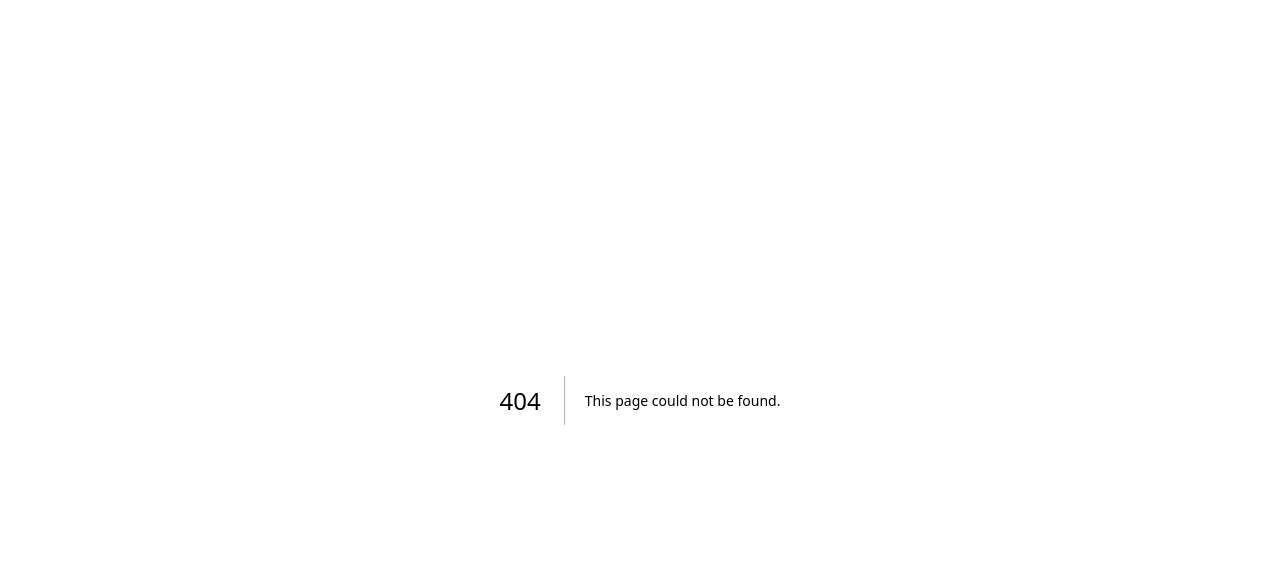
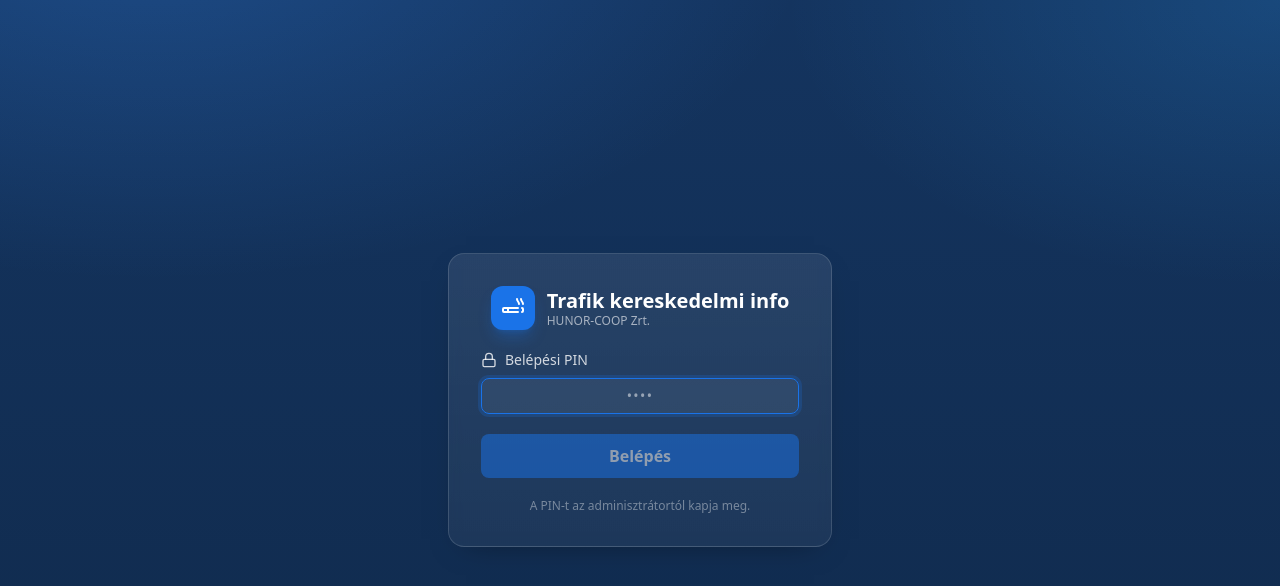
Before and after one commit to vitechcompkft-bot/hunor-trafik-kerinfo, a Next.js app: page /login in a window 1280 px wide. Before the commit this address had no page. Shown: the top 586 px of the page. Built offline with nearby package versions, Linux system fonts and the light colour scheme.

Commit message:
PIN-védett teljes oldal (middleware + /login + cookie) + kilépés-gomb — v1.3.0

```diff
--- /dev/null
+++ b/app/api/auth/route.ts
@@ -0,0 +1,30 @@
+import { NextResponse, type NextRequest } from "next/server";
+
+export const runtime = "nodejs";
+export const dynamic = "force-dynamic";
+
+// POST /api/auth — belépés PIN-nel
+export async function POST(req: NextRequest) {
+  const { pin, from } = await req.json().catch(() => ({ pin: "", from: "/" }));
+  const sitePin = process.env.SITE_PIN || process.env.ADMIN_PIN || "";
+  if (!sitePin) return NextResponse.json({ error: "SITE_PIN nincs beállítva" }, { status: 500 });
+  if (String(pin) !== sitePin && String(pin) !== process.env.ADMIN_PIN) {
+    return NextResponse.json({ error: "Hibás PIN" }, { status: 401 });
+  }
+  const res = NextResponse.json({ ok: true, redirect: from || "/" });
+  res.cookies.set("site-auth", String(pin), {
+    httpOnly: true,
+    secure: true,
+    sameSite: "lax",
+    path: "/",
+    maxAge: 60 * 60 * 24 * 30,  // 30 nap
+  });
+  return res;
+}
+
+// DELETE /api/auth — kilépés
+export async function DELETE() {
+  const res = NextResponse.json({ ok: true });
+  res.cookies.set("site-auth", "", { path: "/", maxAge: 0 });
+  return res;
+}
--- /dev/null
+++ b/app/login/page.tsx
@@ -0,0 +1,72 @@
+"use client";
+import { useState, useEffect, Suspense } from "react";
+import { useSearchParams } from "next/navigation";
+import { Cigarette, Lock } from "lucide-react";
+
+function LoginForm() {
+  const params = useSearchParams();
+  const from = params.get("from") || "/";
+  const [pin, setPin] = useState("");
+  const [busy, setBusy] = useState(false);
+  const [err, setErr] = useState<string | null>(null);
+
+  useEffect(() => {
+    // Ha már be van jelentkezve, ne dobja ki
+    document.title = "Belépés · Trafik";
+  }, []);
+
+  async function submit(e: React.FormEvent) {
+    e.preventDefault();
+    setErr(null); setBusy(true);
+    const r = await fetch("/api/auth", {
+      method: "POST",
+      headers: { "content-type": "application/json" },
+      body: JSON.stringify({ pin, from }),
+    });
+    setBusy(false);
+    if (r.ok) {
+      const j = await r.json();
+      window.location.href = j.redirect || "/";
+    } else {
+      const j = await r.json().catch(() => ({}));
+      setErr(j.error || "Hibás PIN");
+    }
+  }
+
+  return (
+    <main className="min-h-screen flex items-center justify-center p-6">
+      <form onSubmit={submit} className="v-card p-6 sm:p-8 max-w-sm w-full space-y-5">
+        <div className="flex items-center gap-3 justify-center">
+          <div className="rounded-xl bg-brand p-2.5 text-white shadow-lg shadow-brand/30">
+            <Cigarette className="h-6 w-6" />
+          </div>
+          <div>
+            <h1 className="text-lg sm:text-xl font-bold text-white leading-tight">Trafik kereskedelmi info</h1>
+            <p className="text-xs text-white/60">HUNOR-COOP Zrt.</p>
+          </div>
+        </div>
+
+        <div className="space-y-2">
+          <label className="flex items-center gap-2 text-sm text-white/80"><Lock className="h-4 w-4" />Belépési PIN</label>
+          <input
+            type="password" autoFocus autoComplete="off" inputMode="numeric"
+            value={pin} onChange={e => setPin(e.target.value)}
+            placeholder="••••" className="v-input w-full text-center tracking-widest text-lg"
+          />
+        </div>
+
+        {err && <p className="rounded-md border border-red-400/40 bg-red-400/10 px-3 py-2 text-sm text-red-100 text-center">{err}</p>}
+
+        <button disabled={busy || !pin} className="w-full rounded-lg bg-brand hover:bg-brand/90 disabled:opacity-50 text-white font-semibold py-2.5">
+          {busy ? "Belépés..." : "Belépés"}
+        </button>
+
+        <p className="text-xs text-white/40 text-center">A PIN-t az adminisztrátortól kapja meg.</p>
+      </form>
+    </main>
+  );
+}
+
+export default function LoginPage() {
+  return <Suspense fallback={<main className="min-h-screen" />}><LoginForm /></Suspense>;
+}
--- a/app/page.tsx
+++ b/app/page.tsx
@@ -1,6 +1,6 @@
 "use client";
 import { useState, useEffect, useMemo } from "react";
-import { Cigarette, Calendar, Clock, RefreshCw, Settings } from "lucide-react";
+import { Cigarette, Calendar, Clock, RefreshCw, Settings, LogOut } from "lucide-react";
 import type { TrafikData } from "@/lib/types";
 import { NapiTabla } from "@/components/NapiTabla";
 import { HaviTabla } from "@/components/HaviTabla";
@@ -62,6 +62,11 @@
              className="inline-flex items-center justify-center h-9 w-9 rounded-md border border-white/15 bg-white/[0.04] hover:bg-white/[0.12] text-white/75 hover:text-white shrink-0">
             <Settings className="h-4 w-4" />
           </a>
+          <button onClick={async () => { await fetch("/api/auth", { method: "DELETE" }); window.location.href = "/login"; }}
+             title="Kilépés" aria-label="Kilépés"
+             className="inline-flex items-center justify-center h-9 w-9 rounded-md border border-white/15 bg-white/[0.04] hover:bg-white/[0.12] text-white/75 hover:text-white shrink-0">
+            <LogOut className="h-4 w-4" />
+          </button>
         </div>
       </header>
 
--- /dev/null
+++ b/middleware.ts
@@ -0,0 +1,24 @@
+// PIN-védelem az egész webre — csak bejelentkezett látogatók férnek hozzá
+import { NextResponse, type NextRequest } from "next/server";
+
+export function middleware(req: NextRequest) {
+  const { pathname } = req.nextUrl;
+
+  // Ha a látogató cookie-jában érvényes PIN van, mehet tovább
+  const auth = req.cookies.get("site-auth")?.value;
+  const sitePin = process.env.SITE_PIN || process.env.ADMIN_PIN || "";
+  if (sitePin && (auth === sitePin || auth === process.env.ADMIN_PIN)) return NextResponse.next();
+
+  // Nincs érvényes cookie — redirect a /login oldalra (a kért URL-t megőrizve)
+  const url = req.nextUrl.clone();
+  url.pathname = "/login";
+  url.search = `?from=${encodeURIComponent(pathname)}`;
+  return NextResponse.redirect(url);
+}
+
+// Csak a publikus HTML+data-fájlokat védjük — a static asseteket (icon, manifest, _next/*) nem
+export const config = {
+  matcher: [
+    "/((?!api/cron|api/auth|login|_next/static|_next/image|favicon|apple-touch-icon|icon-|icon\\.svg|manifest\\.json).*)",
+  ],
+};
--- a/next.config.ts
+++ b/next.config.ts
@@ -4,7 +4,7 @@
 const nextConfig: NextConfig = {
   images: { unoptimized: true },
   env: {
-    NEXT_PUBLIC_APP_VERSION: "1.2.3",
+    NEXT_PUBLIC_APP_VERSION: "1.3.0",
     NEXT_PUBLIC_BUILD_TIME: new Date().toISOString(),
   },
 };
```
